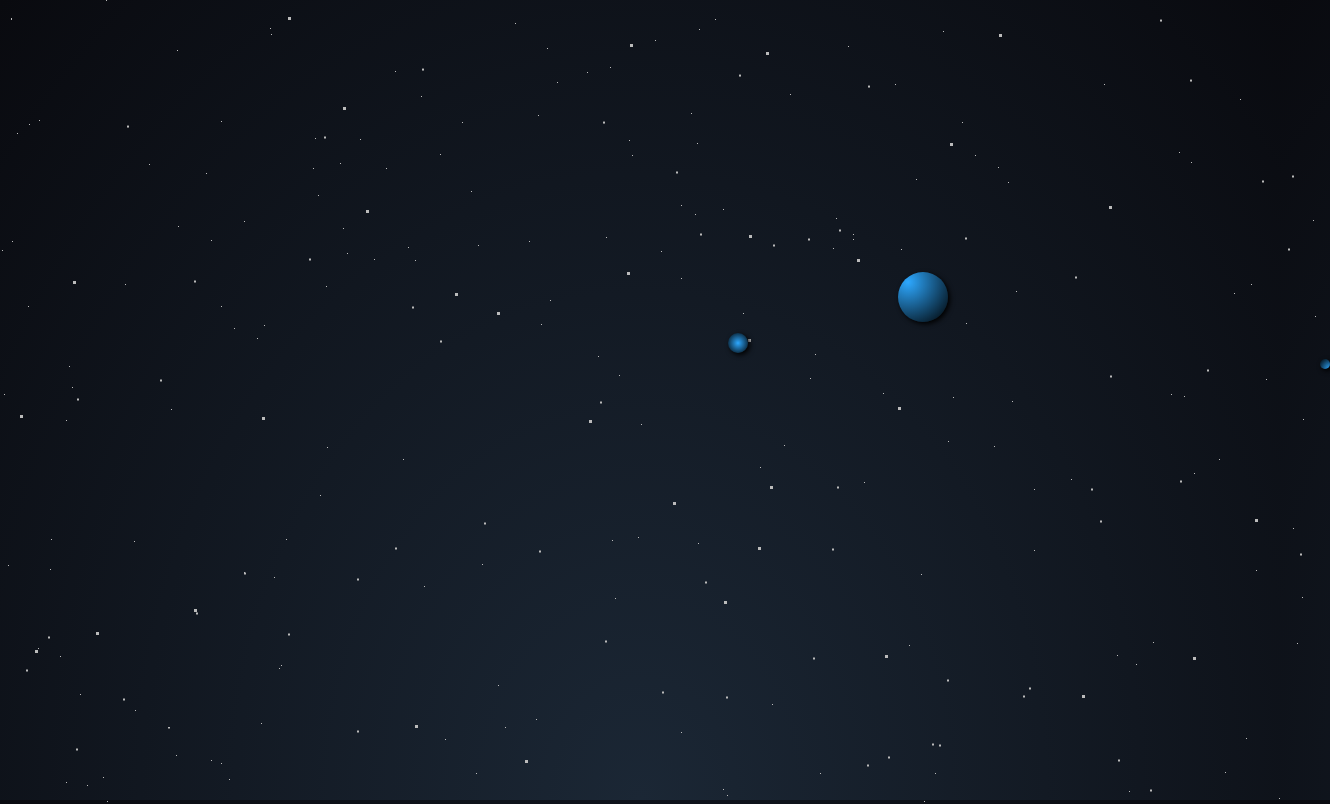
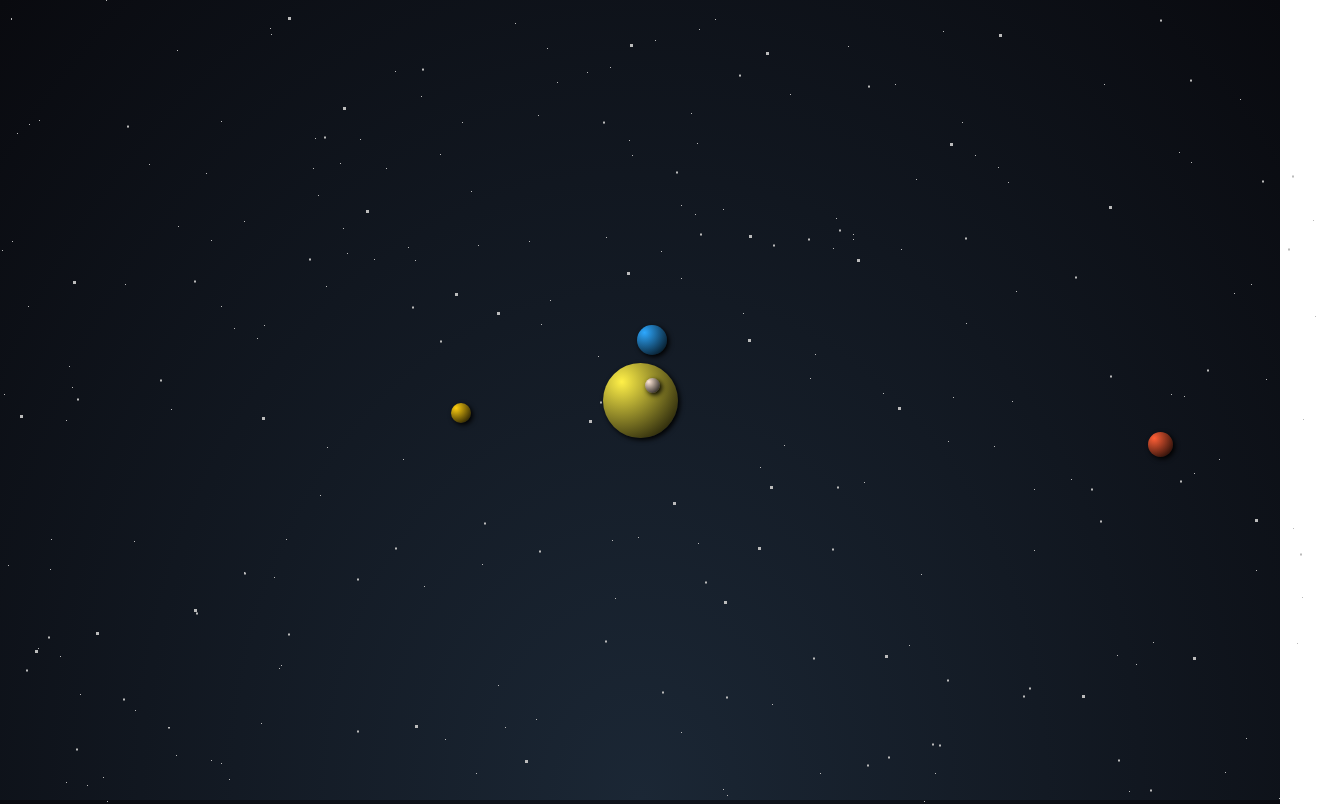
Before and after one commit to adriancorcoran/react-solar-system, a React (Create React App) app: page / in a window 1280 px wide. Shown: the top 804 px of the page, 1330 px wide, since content can reach past the window. Built offline with nearby package versions, Linux system fonts and the light colour scheme.

Commit message:
Add in array data

```diff
--- a/src/App.js
+++ b/src/App.js
@@ -1,8 +1,11 @@
 import React from "react";
 import OrbitingObject from "./components/OrbitingObject";
 // import logo from "./logo.svg";
+// styles
 import "./css/App.css";
 import "./css/Starfield.css";
+// helpers and data
+import { solarSystemData } from "./lib/orbiting-data";
 
 class App extends React.Component {
   // set universe properties
@@ -16,7 +19,7 @@ class App extends React.Component {
         },
         angle: 0,
         angleChange: 0.025,
-        viewTilt: 0.75,
+        viewTilt: 0.85,
         speed: 1,
         frameRate: 50
       }
@@ -70,6 +73,19 @@ class App extends React.Component {
     });
   };
 
+  renderSolarSystem = () => {
+    return solarSystemData.map((item, i) => {
+      return (
+        <OrbitingObject
+          key={i}
+          universe={this.state.universe}
+          properties={item.properties}
+          zIndex={i}
+        />
+      );
+    });
+  };
+
   render() {
     return (
       <div className="universe">
@@ -77,36 +93,8 @@ class App extends React.Component {
         <div id="stars2" />
         <div id="stars3" />
 
-        <OrbitingObject
-          key="1"
-          universe={this.state.universe}
-          properties={{
-            diameter: 20,
-            radius: 250,
-            speed: 1.1,
-            orbitOffset: 45
-          }}
-        />
-        <OrbitingObject
-          key="2"
-          universe={this.state.universe}
-          properties={{
-            diameter: 50,
-            radius: 500,
-            speed: 0.5,
-            orbitOffset: 60
-          }}
-        />
-        <OrbitingObject
-          key="3"
-          universe={this.state.universe}
-          properties={{
-            diameter: 10,
-            radius: 700,
-            speed: 1.5,
-            orbitOffset: 145
-          }}
-        />
+        {/* render the solar system data */}
+        {this.renderSolarSystem()}
       </div>
     );
   }
--- a/src/components/OrbitingObject.js
+++ b/src/components/OrbitingObject.js
@@ -8,7 +8,8 @@ class OrbitingObject extends React.Component {
       properties: {
         ...props.properties,
         position: { px: 0, py: 0 },
-        display: "none"
+        display: "none",
+        zIndex: props.zIndex
       }
     };
   }
@@ -57,7 +58,10 @@ class OrbitingObject extends React.Component {
   render() {
     // style object and render position using state
     const style = {
-      background: "radial-gradient(circle at 10px 10px, #2da8ff, #000)",
+      background:
+        "radial-gradient(circle at 25% 25%, " +
+        this.state.properties.color +
+        ", #000)",
       borderRadius: "100%",
       boxShadow: "2px 2px 5px 0px #000",
       position: "absolute",
@@ -65,8 +69,14 @@ class OrbitingObject extends React.Component {
       left: `${this.state.properties.position.px}px`,
       width: `${this.state.properties.diameter}px`,
       height: `${this.state.properties.diameter}px`,
-      display: this.state.properties.display
+      display: this.state.properties.display,
+      zIndex: this.state.properties.zIndex
     };
+
+    // top left quadrant: x < cx and y > cy
+    // top right quadrant: x > cx and y > cy
+    // bottom right quadrant: x > cx and y < cy
+    // bottom left quadrant: x < cx and y < cy
 
     return (
       <div className="orbiting-object" style={style}>
--- /dev/null
+++ b/src/lib/orbiting-data.js
@@ -0,0 +1,55 @@
+// array containing all the data for the objects in the solar system
+
+// solar system
+module.exports.solarSystemData = [
+  {
+    name: "The Sun",
+    properties: {
+      diameter: 75,
+      radius: 0,
+      speed: 0,
+      orbitOffset: 0,
+      color: "#FFF048"
+    }
+  },
+  {
+    name: "Mercury",
+    properties: {
+      diameter: 15,
+      radius: 100,
+      speed: 1.3,
+      orbitOffset: 0,
+      color: "#FFE7D6"
+    }
+  },
+  {
+    name: "Venus",
+    properties: {
+      diameter: 20,
+      radius: 200,
+      speed: 1.1,
+      orbitOffset: 30,
+      color: "#FFCF10"
+    }
+  },
+  {
+    name: "Earth",
+    properties: {
+      diameter: 30,
+      radius: 400,
+      speed: 1,
+      orbitOffset: 45,
+      color: "#2da8ff"
+    }
+  },
+  {
+    name: "Mars",
+    properties: {
+      diameter: 25,
+      radius: 600,
+      speed: 0.9,
+      orbitOffset: 60,
+      color: "#FF5F36"
+    }
+  }
+];
```
